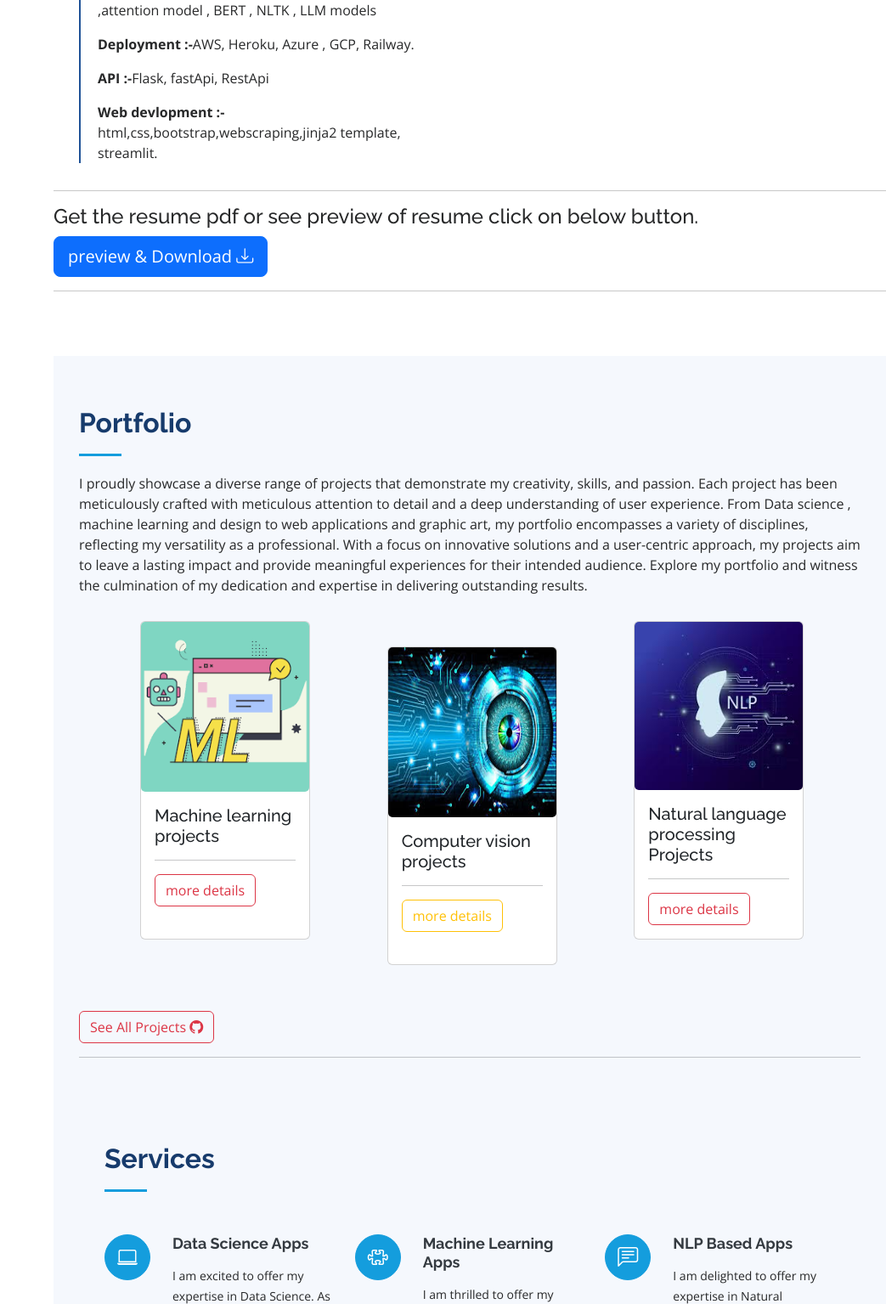
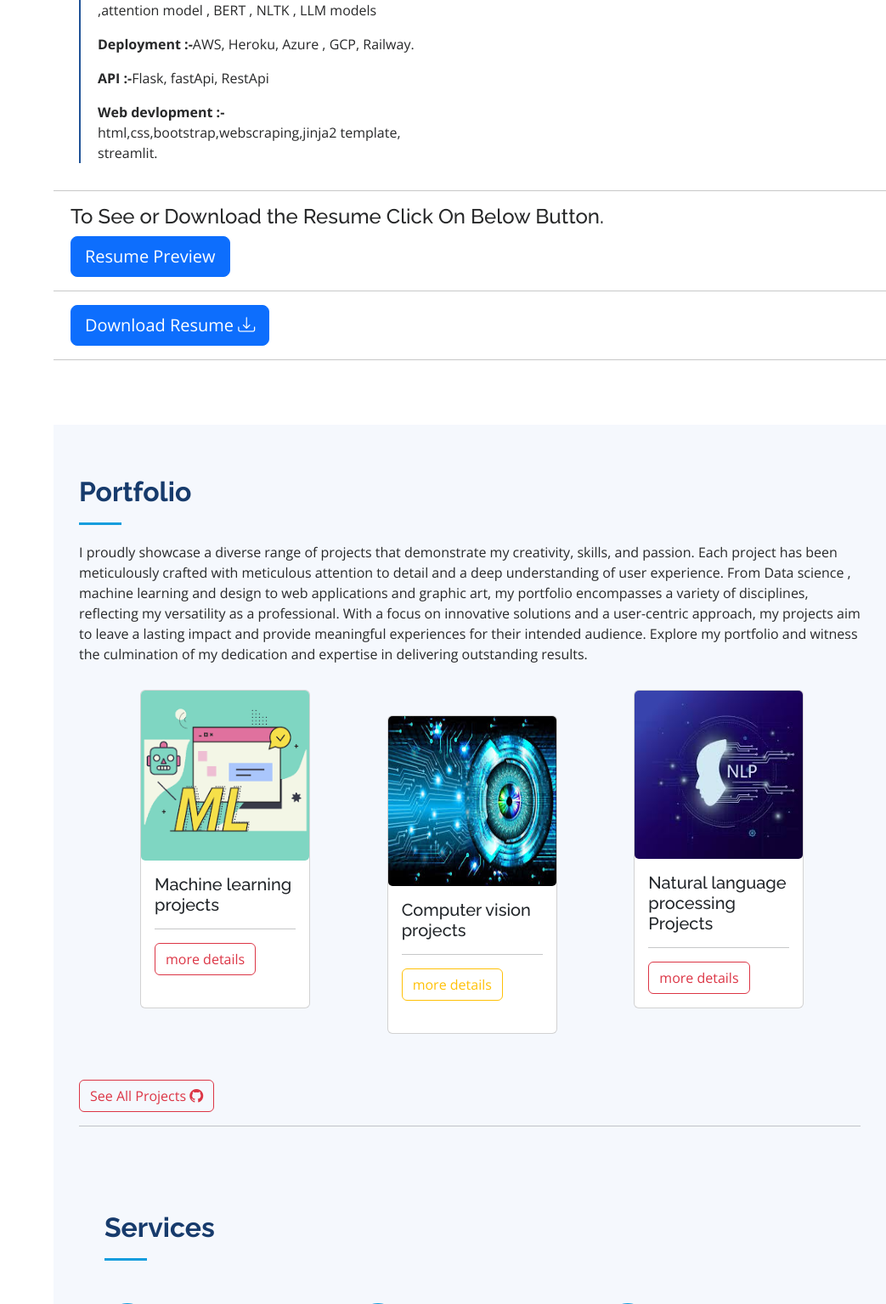
Before and after one commit to Ranjit-Singh-786/portfolio_website, a Flask app: page / in a window 1280 px wide. Shown: the part 4026-5561 px from the top of the page at 85% size, without its empty margins (237-1280 px from the left). Run offline with Flask 2, Linux system fonts and the light colour scheme; some libraries are stand-ins or nearby versions.

Commit message:
resume previes added

```diff
--- a/templates/index.html
+++ b/templates/index.html
@@ -422,11 +422,13 @@
       </div>
       <hr color="black">
       <div class="resum-downloader">
-        <h4> Get the resume pdf or see preview of resume click on below button.</h4>
+        <h4 style="margin-left: 20px;"> To See or Download the Resume Click On Below Button.</h4>
+        <a href="https://flowcv.com/resume/5pjchvng4q" style="margin-left: 20px;"><button class="btn btn-primary btn-lg btn-block">Resume Preview</button></a>
+<hr>
+        <form action="{{ url_for('resume') }}">
+          <button type="submit" class="btn btn-primary btn-lg btn-block" style="margin-left: 20px;">Download Resume <i class="bi bi-download"></i></button>
+        </form>
 
-        <form action="{{ url_for('resume') }}">
-          <button type="submit" class="btn btn-primary btn-lg btn-block">preview & Download  <i class="bi bi-download"></i></button>
-        </form>
         <hr color="black">
       </div>
     </section><!-- End Resume Section -->
```
Also changed, not shown: README.md.
